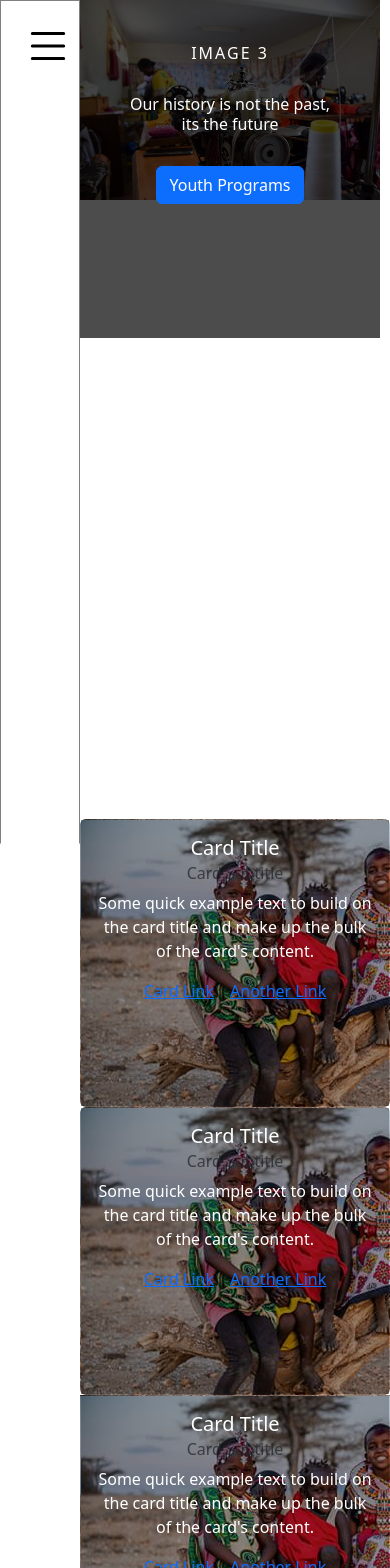
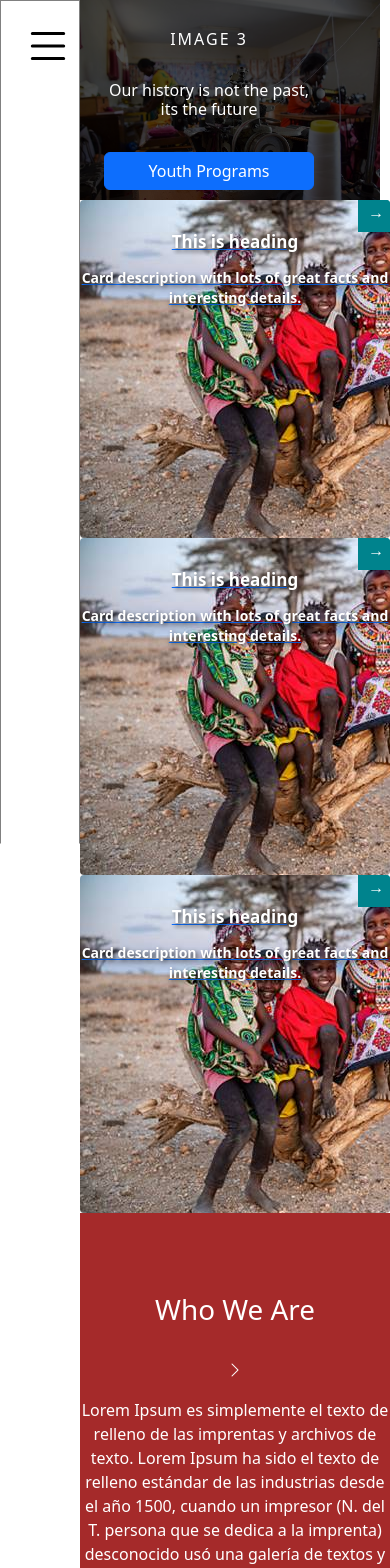
Before and after one commit to justin-ngatho/vorp-app, a React (Create React App) app: page / in a window 390 px wide. Shown: the top 1568 px of the page. Built offline with nearby package versions, Linux system fonts and the light colour scheme.

Commit message:
more responsive changes, card-hover

```diff
--- a/src/App.css
+++ b/src/App.css
@@ -132,21 +132,33 @@ body {
   margin-left: 80px;
   margin-right: 10px;
   top: 0;
+  height: auto;
 }
 .carousel-item {
-  height: 97vh;
-  min-height: 300px;
+  /* height: 97vh; */
+  /* min-width: 50vw; */
   text-align: center;
   margin-top: 0;
   margin-right: 0;
+  /* min-height: 35vh; */
+}
+.img-container img {
+  width: 100%;
+  height: 100%;
+  object-fit: cover;
+  object-position: center;
 }
 
+
 .carousel-caption {
-  /* bottom: 40%; */
+  position: absolute;
+  /* bottom: 70%; */
+  left: 50%;
   z-index: 1;
-  align-items: center;
-  justify-content: center;
-  margin-bottom: 10%;
+  margin-bottom: 40%;
+  transform: translateX(-10%);
+  color: #fff;
+  text-align: center;
 }
 
 .carousel-caption h2 {
@@ -170,7 +182,10 @@ body {
   width: 100vh;
 }
 @media (max-width:767px) {
-
+  .carousel {
+    margin-top: 0;
+    padding-top: 0;
+  }
   .carousel-slide{
     height: 40vh;
     margin-bottom: 0px;
@@ -186,12 +201,17 @@ body {
   .carousel-caption {
     display: flex;
     flex-direction: column;
-    top: 10%;
+    top: 5%;
     height: 10vh;
+    margin-bottom: 50%;
+    transform: translateX(-10%);
   }
-  .img-container{
+
+  .img-container img {
     width: 100%;
-    height: auto;
+    height: 100%;
+    object-fit: cover;
+    object-position: center;
   }
   .carousel-caption h2{
     font-size: 1rem;
@@ -203,7 +223,7 @@ body {
     content: '';
     position: absolute;
     width: 100%;
-    height: 40vh;
+    height: 35vh;
     top: 0;
     left: 0;
     background: rgba(0, 0, 0, 0.7);
@@ -223,19 +243,94 @@ body {
   background-color: brown;
   color: white;
 }
-.card::before {
-  content: '';
+/* From Uiverse.io by gharsh11032000 */
+/* From Uiverse.io by Prince4fff */
+
+.card1 p {
+  font-size: 17px;
+  font-weight: 400;
+  line-height: 20px;
+  color:white;
+  color: white;
+  text-align: center;
+  font-weight: bold;
+  text-shadow: 2px 2px 4px rgba(0, 0, 0, 0.7);
+}
+
+.card1 p.small {
+  font-size: 14px;
+}
+
+.go-corner {
+  display: flex;
+  align-items: center;
+  justify-content: center;
   position: absolute;
-  width: 100%;
-  height: 100%;
+  width: 32px;
+  height: 32px;
+  overflow: hidden;
   top: 0;
-  left: 0;
-  background: rgba(0, 0, 0, 0.4);
-  /* z-index: 1; */
+  right: 0;
+  background-color: #00838d;
+  /* border-radius: 0 4px 0 32px; */
 }
-.card-body {
-  z-index: 6;
+
+.go-arrow {
+  margin-top: -4px;
+  margin-right: -4px;
+  color: white;
+  font-family: courier, sans;
 }
+
+.card1 {
+  display: block;
+  position: relative;
+  max-width: 100px;
+  /* background-color: #f2f8f9; */
+  border-radius: 4px;
+  padding: 32px 24px;
+  /* margin: 12px; */
+  text-decoration: none;
+  z-index: 0;
+  overflow: hidden;
+  height: 40vh;
+  transition: transform 0.3s ease; /* Smooth transition */
+}
+
+.card1:before {
+  content: "";
+  position: absolute;
+  z-index: -1;
+  top: -16px;
+  right: -16px;
+  background: #00838d;
+  height: 32px;
+  width: 32px;
+  border-radius: 32px;
+  transform: scale(1);
+  transform-origin: 50% 50%;
+  transition: transform 0.25s ease-out;
+}
+.card1:hover {
+  transform: scale(1.05);
+  box-shadow: 0px 8px 16px rgba(0, 0, 0, 0.2); /* Moves card up by 10px */
+  z-index: 1;
+}
+.card1:hover:before {
+  transform: scale(33);
+}
+
+.card1:hover p {
+  transition: all 0.3s ease-out;
+  color: rgba(255, 255, 255, 0.8);
+}
+
+.card1:hover h3 {
+  transition: all 0.3s ease-out;
+  color: #fff;
+}
+
+
 @media (max-width:767) {
 .container-section1{
   margin-left: 80px;
@@ -249,31 +344,25 @@ body {
   .section1-container2{
     flex-direction: column;
   }
+  .card1 {
+    width: 100%;
+    max-width: 100px;
+  }
 }
 
 /* Section Two */
 
-.section-two-container {
-  display: flex;
+
+.section-two {
+  padding: 0;
 }
-.section-two-left {
-  /* width: 50%; */
-  margin: 0 auto;
-  /* margin-left: 0; */
-  flex: 0 0 50%;
-}
-.section-two-left img {
-  width: 100%;
-  margin-right: 1rem;
-  margin-left: 0;
-  /* height: 300px; */
-  object-fit: cover;
-  max-width: 100%; /* Prevents stretching beyond container width */
-  max-height: 100%; /* Prevents stretching beyond container height */
-}
-.section-two-right {
-  flex: 0 0 50%;
-  text-align: center;
+@media (max-width:700px) {
+
+  .section-2-card{
+    text-align: left;
+    margin-left: 12px;
+    margin-right: 12px;
+  }
 }
 
 /* Section 3 */
@@ -325,57 +414,9 @@ body {
 .card-bottom-left {
   color: white;
 }
-.work-box {
-  margin-bottom: 3rem;
-  -webkit-backface-visibility: hidden;
-  backface-visibility: hidden;
-  background-color: #fff;
-}
 
-.work-box:hover img {
-  -webkit-transform: scale(1.3);
-  transform: scale(1.3);
-}
 
-.work-img {
-  display: block;
-  overflow: hidden;
-}
 
-.work-img img {
-  transition: all 1s;
-}
-
-.work-content {
-  padding: 2rem 3% 1rem 4%;
-}
-
-.work-content .w-more {
-  color: #4e4e4e;
-  font-size: .8rem;
-}
-
-.work-content .w-more .w-ctegory {
-  color: #0078ff;
-}
-
-.work-content .w-like {
-  font-size: 2.5rem;
-  color: #0078ff;
-  float: right;
-}
-
-.work-content .w-like a {
-  color: #0078ff;
-}
-
-.work-content .w-like .num-like {
-  font-size: .7rem;
-}
-
-.w-title {
-  font-size: 1.2rem;
-}
 
 /* Section 4 */
 .section-four-container{
@@ -413,19 +454,6 @@ body {
   margin-bottom: 0;
 }
 
-.footer-top-card-0 {
-  flex: 0 0 25%;
-}
-
-.footer-top-card-1 {
-  flex: 0 0 25%;
-}
-.footer-top-card-2 {
-  flex: 0 0 25%;
-}
-.footer-top-card-3 {
-  flex: 0 0 25%;
-}
 .bottom-footer{
   background-color: black;
   color: white;
--- a/src/components/footer.js
+++ b/src/components/footer.js
@@ -3,22 +3,23 @@ export default function Footer () {
     var today = new Date();
     return (
         <div className="footer"style={{marginLeft:"80px", marginRight:"0"}}>
-            <div className="row"
+            <div className="row justify-content-center"
             style={{
                 backgroundColor:"#1A2421",
                 color:"white",
-                // padding:"80px"
+                paddingLeft:"30px",
+                paddingRight:"10px"
             }}>
-                <div className="footer-top-card-0 col-md-3">
+                <div className=" col-md-3">
                     <h3>What we do</h3>
                     <p>We are committed to creating opportunities for bright minds and creative souls in Kenya,
                         where a vast majority of youth lack the basic opportunity to strengthen their ability.</p>
                 </div>
-                <div className="footer-top-card-1 col-md-3">
+                <div className="col-md-3">
                     <h3>Contact Us</h3>
                     <p>Phone: +254 727098070 | Email: vorp.eafrica@gmail.com</p>
                 </div>
-                <div className="footer-top-card-2 col-md-3">
+                <div className="col-md-3">
                     <h3>Main Links</h3>
                     <ul>
                         <li>
@@ -38,7 +39,7 @@ export default function Footer () {
                         </li>
                     </ul>
                 </div>
-                <div className="footer-top-card-3 col-md-3">
+                <div className="col-md-3">
                     <h3>Certifications</h3>
                     <br/>
 
--- a/src/components/hero.js
+++ b/src/components/hero.js
@@ -55,7 +55,9 @@ export default function Hero ()
             className={`carousel-item ${index === activeIndex ? 'active' : ''}`}
           >
             <div className="img-container">
-            <img src={slide.imageUrl} className="d-block w-100" alt={slide.caption} style={{width:"100%",height:"auto"}} />
+            <img src={slide.imageUrl} className="d-block w-100" alt={slide.caption} style={{
+              width:"auto",
+              height:"100%",}} />
             </div>
 
             <div className="carousel-caption">
@@ -63,7 +65,7 @@ export default function Hero ()
               <br/>
               <h4>{slide.captionText}</h4>
               <br/>
-              <Button>{slide.buttonText}</Button>
+              <Button>{slide.buttonText}</Button> <br/>
             </div>
           </div>
         ))}
--- a/src/components/section1.js
+++ b/src/components/section1.js
@@ -8,90 +8,88 @@ const CardComponent = () => {
     <div className="container-section1">
       <div className="section1-container">
         <div className="row g-0">
-          <div className="col-md-4">
-        <Card style={{
-          backgroundImage:"url(./images/hero1.jpg)",
-          color:"white",
-          textAlign:"center",
-          height:"18rem",
+            <div class="col-md-4 card1"   style={{
+                backgroundImage: "url(./images/hero1.jpg)",
+                backgroundRepeat:"no-repeat",
+                cursor:"pointer"
               }}>
-          <Card.Body>
-            <Card.Title>Card Title</Card.Title>
-            <Card.Subtitle className="mb-2 text-muted">
-              Card Subtitle
-            </Card.Subtitle>
-            <Card.Text>
-              Some quick example text to build on the card title and make up the
-              bulk of the card's content.
-            </Card.Text>
-            <Card.Link href="#">Card Link</Card.Link>
-            <Card.Link href="#">Another Link</Card.Link>
-          </Card.Body>
-        </Card>
+              <a class="" href="#">
+                <p>This is heading</p>
+                <p class="small">
+                  Card description with lots of great facts and interesting
+                  details.
+                </p>
+                <div class="go-corner" href="#">
+                  <div class="go-arrow">→</div>
                 </div>
-        <div className="col-md-4">
-        <Card style={{
-          backgroundImage:"url(./images/hero1.jpg)",
-          color:"white",
-          textAlign:"center",
-          height:"18rem",
+              </a>
+            </div>
+            <div class="col-md-4 card1"  style={{
+                backgroundImage: "url(./images/hero1.jpg)",
+                 backgroundRepeat:"no-repeat",
+                 cursor:"pointer",
               }}>
-          <Card.Body>
-            <Card.Title>Card Title</Card.Title>
-            <Card.Subtitle className="mb-2 text-muted">
-              Card Subtitle
-            </Card.Subtitle>
-            <Card.Text>
-              Some quick example text to build on the card title and make up the
-              bulk of the card's content.
-            </Card.Text>
-            <Card.Link href="#">Card Link</Card.Link>
-            <Card.Link href="#">Another Link</Card.Link>
-          </Card.Body>
-        </Card>
+              <a class="" href="#">
+                <p>This is heading</p>
+                <p class="small">
+                  Card description with lots of great facts and interesting
+                  details.
+                </p>
+                <div class="go-corner" href="#">
+                  <div class="go-arrow">→</div>
                 </div>
-        <div className="col-md-4">
-        <Card style={{
-          backgroundImage:"url(./images/hero1.jpg)",
-          color:"white",
-          textAlign:"center",
-          height:"18rem",
-          borderRadius:"0"
+              </a>
+            </div>
+            <div class="col-md-4 card1"  style={{
+                backgroundImage: "url(./images/hero1.jpg)",
+                 backgroundRepeat:"no-repeat",
+                 cursor:"pointer"
               }}>
-          <Card.Body>
-            <Card.Title>Card Title</Card.Title>
-            <Card.Subtitle className="mb-2 text-muted">
-              Card Subtitle
-            </Card.Subtitle>
-            <Card.Text>
-              Some quick example text to build on the card title and make up the
-              bulk of the card's content.
-            </Card.Text>
-            <Card.Link href="#">Card Link</Card.Link>
-            <Card.Link href="#">Another Link</Card.Link>
-          </Card.Body>
-        </Card>
+              <a class="" href="#"
+             >
+                <p>This is heading</p>
+                <p class="small">
+                  Card description with lots of great facts and interesting
+                  details.
+                </p>
+                <div class="go-corner" href="#">
+                  <div class="go-arrow">→</div>
+                </div>
+              </a>
             </div>
         </div>
       </div>
       <div className="section1-container2">
-        <div className="row g-0" style={{
-          marginRight:"80px",
-          marginTop:"80px",
-          marginBottom:"80px"
-        }}>
-          <div className="col-md-4">
+        <div
+          className="row g-0"
+          style={{
+            marginTop: "80px",
+            marginBottom: "80px",
+          }}
+        >
+          <div className="col-12 col-md-4">
             <h1>Who We Are</h1>
-            <br/>
-            <p> <i class="bi bi-chevron-right"></i></p>
+            <br />
+            <p>
+              {" "}
+              <i class="bi bi-chevron-right"></i>
+            </p>
           </div>
-          <div className="col-md-8">
-            <p>Lorem Ipsum es simplemente el texto de relleno de las imprentas y
-              archivos de texto. Lorem Ipsum ha sido el texto de relleno estándar de las
-              industrias desde el año 1500, cuando un impresor (N. del T. persona que se dedica a la imprenta)
-              desconocido usó una galería de textos y los mezcló de tal manera que logró hacer un libro de textos
-              especimen. No sólo sobrevivió 500 años, sino que tambien ingresó como texto de relleno en documentos electrónicos, quedando esencialmente igual al original. Fue popularizado en los 60s con la creación de las hojas "Letraset", las cuales contenian pasajes de Lorem Ipsum, y más recientemente
-               con software de autoedición, como por ejemplo Aldus PageMaker, el cual incluye versiones de Lorem Ipsum.</p>
+          <div className="col-12 col-md-8">
+            <p>
+              Lorem Ipsum es simplemente el texto de relleno de las imprentas y
+              archivos de texto. Lorem Ipsum ha sido el texto de relleno
+              estándar de las industrias desde el año 1500, cuando un impresor
+              (N. del T. persona que se dedica a la imprenta) desconocido usó
+              una galería de textos y los mezcló de tal manera que logró hacer
+              un libro de textos especimen. No sólo sobrevivió 500 años, sino
+              que tambien ingresó como texto de relleno en documentos
+              electrónicos, quedando esencialmente igual al original. Fue
+              popularizado en los 60s con la creación de las hojas "Letraset",
+              las cuales contenian pasajes de Lorem Ipsum, y más recientemente
+              con software de autoedición, como por ejemplo Aldus PageMaker, el
+              cual incluye versiones de Lorem Ipsum.
+            </p>
           </div>
         </div>
       </div>
--- a/src/components/section3.js
+++ b/src/components/section3.js
@@ -50,10 +50,10 @@ export default function SectionThree () {
           textAlign:"center",
           padding:"20px"
         }}>
-          <div className='row g-0'>
+          <div className='row g-1'>
 
 
-          <div className='col-md-6 g-0'>
+          <div className='col-md-5 g-0'>
           <div className="card-bottom-left">
                 <h1>Poverty rate in Kenya</h1>
                 <p>Lorem Ipsum es simplemente el texto de relleno de las imprentas y archivos de texto.
@@ -71,103 +71,74 @@ export default function SectionThree () {
             </div>
           </div>
 
-            <div className="card-bottom-right col-md-6">
-              <div className="row">
-        <div class="col-md-6">
-          <div class="work-box">
-            <a href="img/work-3.jpg" data-lightbox="gallery-mf">
-              <div class="work-img">
-                <img src="images/9.jpg" alt="" class="img-fluid"/>
-              </div>
-              <div class="work-content">
-                <div class="row">
-                  <div class="col-sm-8">
-                    <h2 class="w-title">Mavrito Lana Dere</h2>
-                    <div class="w-more">
-                      <span class="w-ctegory">Web Design</span> / <span class="w-date">18 Sep. 2018</span>
-                    </div>
-                  </div>
-                  <div class="col-sm-4">
-                    <div class="w-like">
-                      <span class="ion-ios-plus-outline"></span>
-                    </div>
-                  </div>
-                </div>
+            <div className="col-md-7">
+              <div className="row justify-content-center" >
+              <div className=" col-12 col-md-6 col-12 card1"   style={{
+                backgroundImage: "url(./images/hero1.jpg)",
+                backgroundRepeat:"no-repeat",
+                cursor:"pointer"
+              }}>
+              <a class="" href="" >
+                <p>This is heading</p>
+                <p class="small">
+                  Card description with lots of great facts and interesting
+                  details.
+                </p>
+                <div class="go-corner" href="">
+                  <div class="go-arrow">→</div>
                 </div>
               </a>
             </div>
-        </div>
-        <div class="col-md-6">
-          <div class="work-box">
-            <a href="img/work-4.jpg" data-lightbox="gallery-mf">
-              <div class="work-img">
-                <img src="./images/9.jpg" alt="" class="img-fluid"/>
-              </div>
-              <div class="work-content">
-                <div class="row">
-                  <div class="col-sm-8">
-                    <h2 class="w-title">Bindo Laro Cado</h2>
-                    <div class="w-more">
-                      <span class="w-ctegory">Web Design</span> / <span class="w-date">18 Sep. 2018</span>
-                    </div>
-                  </div>
-                  <div class="col-sm-4">
-                    <div class="w-like">
-                      <span class="ion-ios-plus-outline"></span>
-                    </div>
-                  </div>
-                </div>
+
+            <div class="col-12 col-md-6 card1"   style={{
+                backgroundImage: "url(./images/hero1.jpg)",
+                backgroundRepeat:"no-repeat",
+                cursor:"pointer"
+              }}>
+              <a class="" href="">
+                <p>This is heading</p>
+                <p class="small">
+                  Card description with lots of great facts and interesting
+                  details.
+                </p>
+                <div class="go-corner" href="">
+                  <div class="go-arrow">→</div>
                 </div>
               </a>
             </div>
-        </div>
-        <div class="col-md-6">
-          <div class="work-box">
-            <a href="img/work-5.jpg" data-lightbox="gallery-mf">
-              <div class="work-img">
-                <img src="/images/9.jpg" alt="" class="img-fluid"/>
-              </div>
-              <div class="work-content">
-                <div class="row">
-                  <div class="col-sm-8">
-                    <h2 class="w-title">Studio Lena Mado</h2>
-                    <div class="w-more">
-                      <span class="w-ctegory">Web Design</span> / <span class="w-date">18 Sep. 2018</span>
-                    </div>
-                  </div>
-                  <div class="col-sm-4">
-                    <div class="w-like">
-                      <span class="ion-ios-plus-outline"></span>
-                    </div>
-                  </div>
-                </div>
+
+            <div class="col-12 col-md-6 card1"   style={{
+                backgroundImage: "url(./images/hero1.jpg)",
+                backgroundRepeat:"no-repeat",
+                cursor:"pointer"
+              }}>
+              <a class="" href="">
+                <p>This is heading</p>
+                <p class="small">
+                  Card description with lots of great facts and interesting
+                  details.
+                </p>
+                <div class="go-corner" href="">
+                  <div class="go-arrow">→</div>
                 </div>
               </a>
             </div>
-        </div>
-        <div class="col-md-6">
-          <div class="work-box">
-            <a href="img/work-6.jpg" data-lightbox="gallery-mf">
-              <div class="work-img">
-                <img src="./images/9.jpg" alt="" class="img-fluid"/>
-              </div>
-              <div class="work-content">
-                <div class="row">
-                  <div class="col-sm-8">
-                    <h2 class="w-title">Studio Big Bang</h2>
-                    <div class="w-more">
-                      <span class="w-ctegory">Web Design</span> / <span class="w-date">18 Sep. 2017</span>
-                    </div>
-                  </div>
-                  <div class="col-sm-4">
-                    <div class="w-like">
-                      <span class="ion-ios-plus-outline"></span>
-                    </div>
-                  </div>
-                </div>
+
+            <div class="col-12 col-md-6 card1"   style={{
+                backgroundImage: "url(./images/hero1.jpg)",
+                backgroundRepeat:"no-repeat",
+                cursor:"pointer"
+              }}>
+              <a class="" href="">
+                <p>This is heading</p>
+                <p class="small">
+                  Card description with lots of great facts and interesting
+                  details.
+                </p>
+                <div class="go-corner" href="">
+                  <div class="go-arrow">→</div>
                 </div>
               </a>
-          </div>
             </div>
 
       </div>
```
Also changed, not shown: src/components/section2.js (+32 -20 lines). Lines whose indentation alone changed are shown as unchanged.
